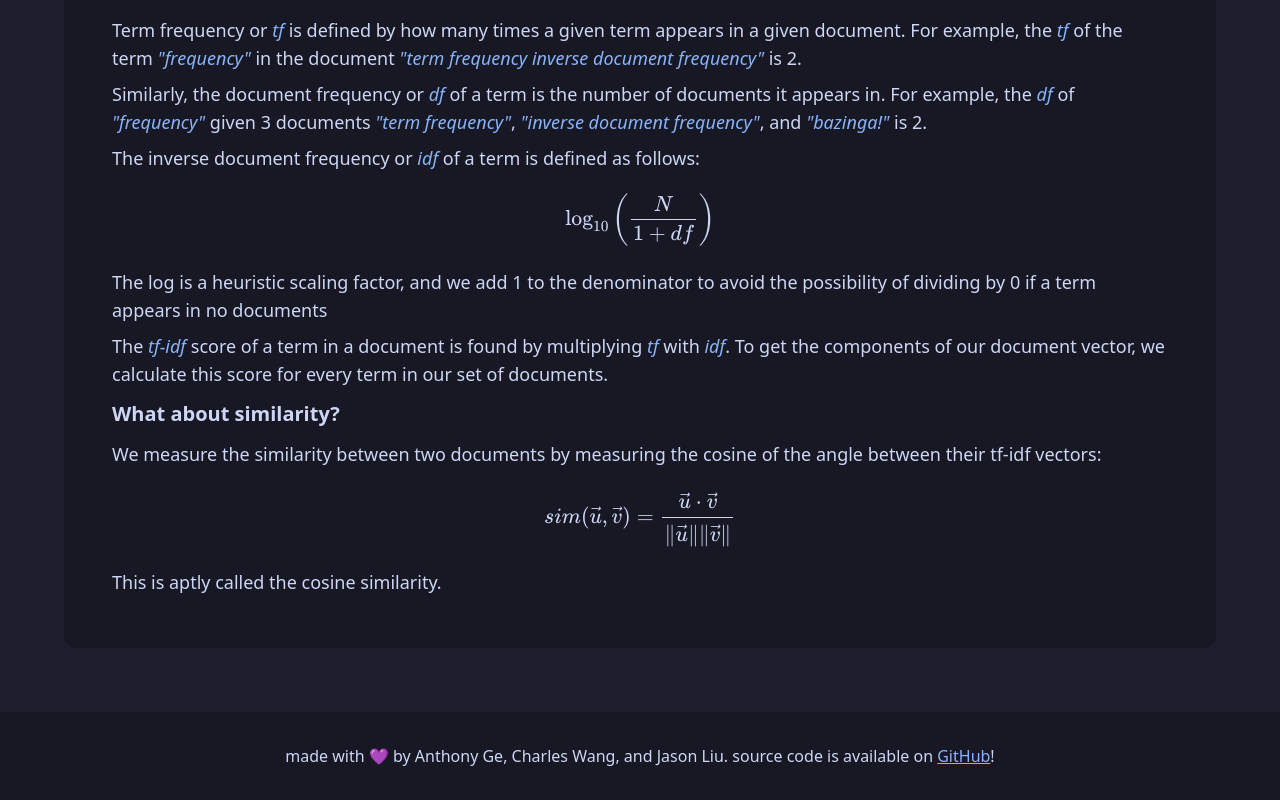
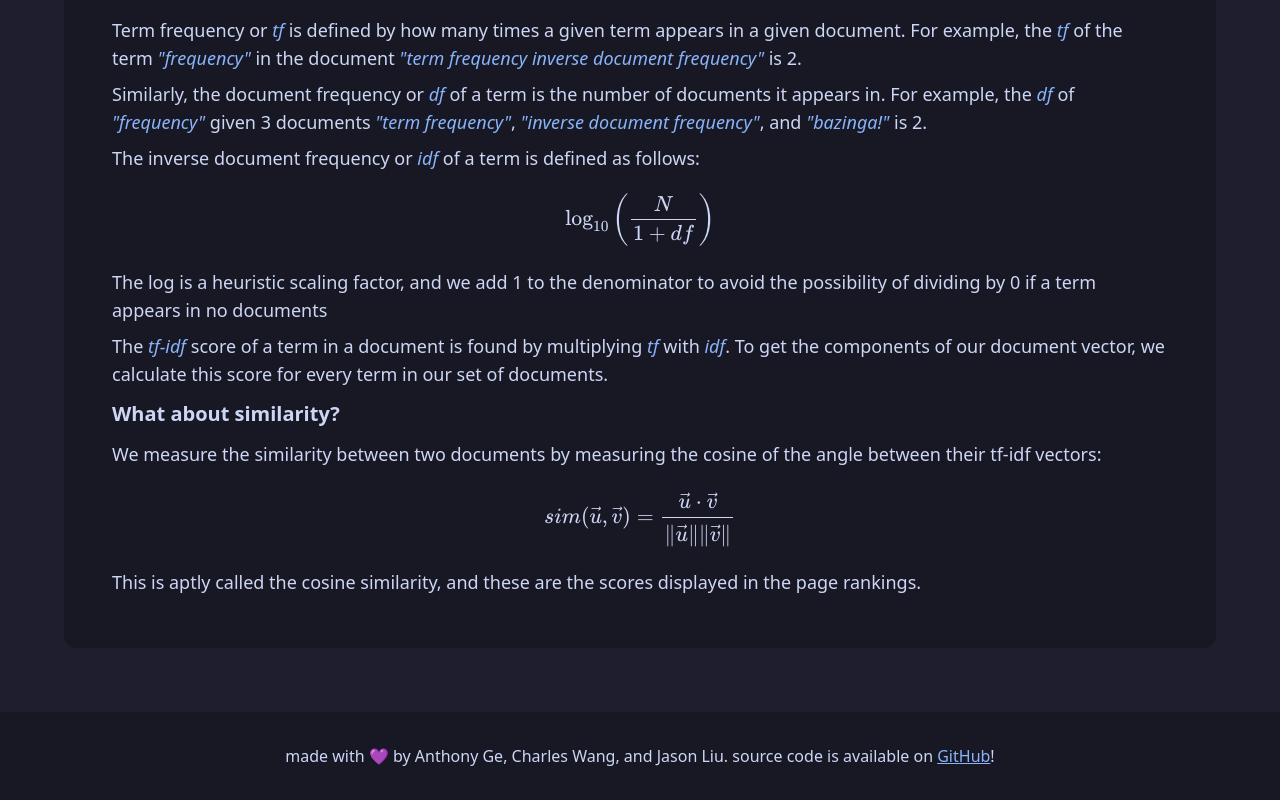
Before and after one commit to GeneralPoxter/wikiRank, a Next.js app: page /about in a window 1280 px wide. Shown: the part 1830-2630 px from the top of the page. After the commit the page ends 2462 px from the top, so only its background shows below. Built offline with nearby package versions, Linux system fonts and the light colour scheme.

Commit message:
update about

```diff
--- a/pages/about.js
+++ b/pages/about.js
@@ -57,7 +57,7 @@ export default function About() {
                 <p className="text-lg py-1">The inverse document frequency or <span className={highlightStyle}>idf</span> of a term is defined as follows: {'$$\\log_{10}\\left(\\frac{N}{1 + df}\\right)$$'} The log is a heuristic scaling factor, and we add 1 to the denominator to avoid the possibility of dividing by 0 if a term appears in no documents</p>
                 <p className="text-lg py-1">The <span className={highlightStyle}>tf-idf</span> score of a term in a document is found by multiplying <span className={highlightStyle}>tf</span> with <span className={highlightStyle}>idf</span>. To get the components of our document vector, we calculate this score for every term in our set of documents.</p>
                 <h2 className='text-xl py-2 font-bold'>What about similarity?</h2>
-                <p className="text-lg py-1">We measure the similarity between two documents by measuring the cosine of the angle between their tf-idf vectors: {'$$sim(\\vec{u},\\vec{v})=\\frac{\\vec{u}\\cdot\\vec{v}}{\\lVert\\vec{u}\\rVert\\lVert\\vec{v}\\rVert}$$'} This is aptly called the cosine similarity.</p>
+                <p className="text-lg py-1">We measure the similarity between two documents by measuring the cosine of the angle between their tf-idf vectors: {'$$sim(\\vec{u},\\vec{v})=\\frac{\\vec{u}\\cdot\\vec{v}}{\\lVert\\vec{u}\\rVert\\lVert\\vec{v}\\rVert}$$'} This is aptly called the cosine similarity, and these are the scores displayed in the page rankings.</p>
             </div>
             <Footer></Footer>
         </div>
```
